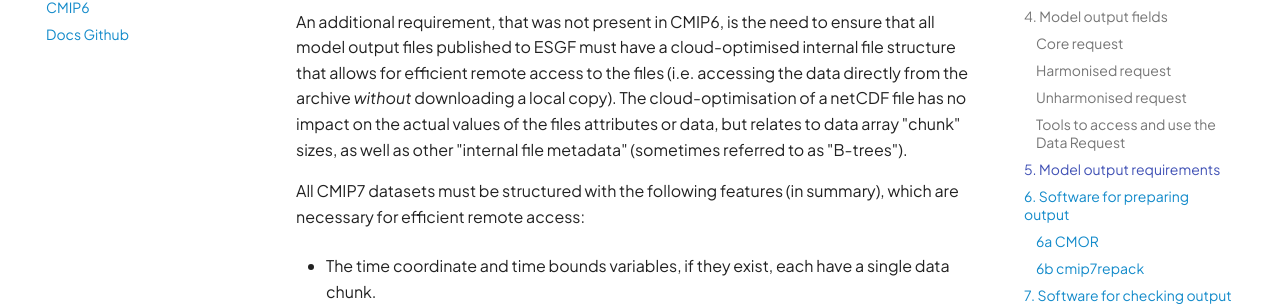
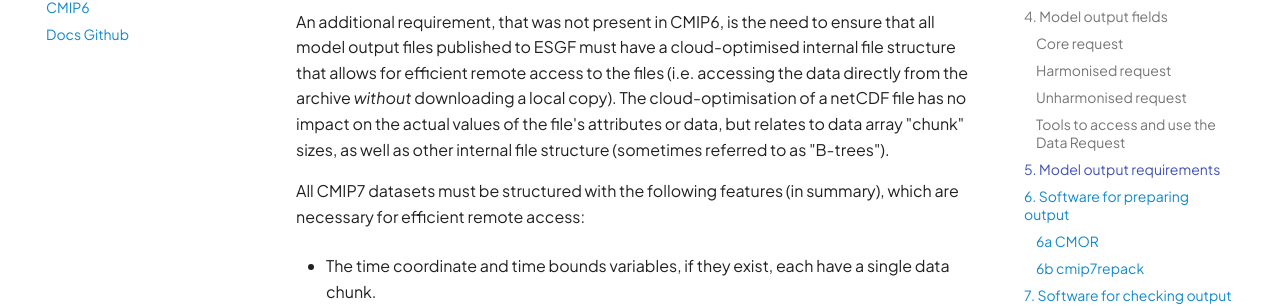
Before and after one commit to WCRP-CMIP/cmip7-guidance, an MkDocs documentation site: the page built from docs/CMIP7/guidance_for_modellers.md, in a window 1280 px wide and 900 px high, scrolled down 5032 px. Shown: the part 173-480 px from the top of the window. Built offline with MkDocs 1.6.1 and Material for MkDocs 9.7.7, drawn with Linux system fonts in a browser that asks for light colours; some web fonts are replaced.

Commit message:
rewording
Co-authored-by: James Anstey <james.anstey@ec.gc.ca>

```diff
--- a/docs/CMIP7/guidance_for_modellers.md
+++ b/docs/CMIP7/guidance_for_modellers.md
@@ -178,7 +178,7 @@ The success of CMIP7 also depends on making sure that even the requirements that
 This is the responsibility of all data producers preparing model output for CMIP7.
 
 An additional requirement, that was not present in CMIP6, is the need to ensure that all model output files published to ESGF must have a cloud-optimised internal file structure that allows for efficient remote access to the files (i.e. accessing the data directly from the archive _without_ downloading a local copy).
-The cloud-optimisation of a netCDF file has no impact on the actual values of the files attributes or data, but relates to data array "chunk" sizes, as well as other "internal file metadata" (sometimes referred to as "B-trees").
+The cloud-optimisation of a netCDF file has no impact on the actual values of the file's attributes or data, but relates to data array "chunk" sizes, as well as other internal file structure (sometimes referred to as "B-trees").
 
 All CMIP7 datasets must be structured with the following features (in summary), which are necessary for efficient remote access:
 
```
